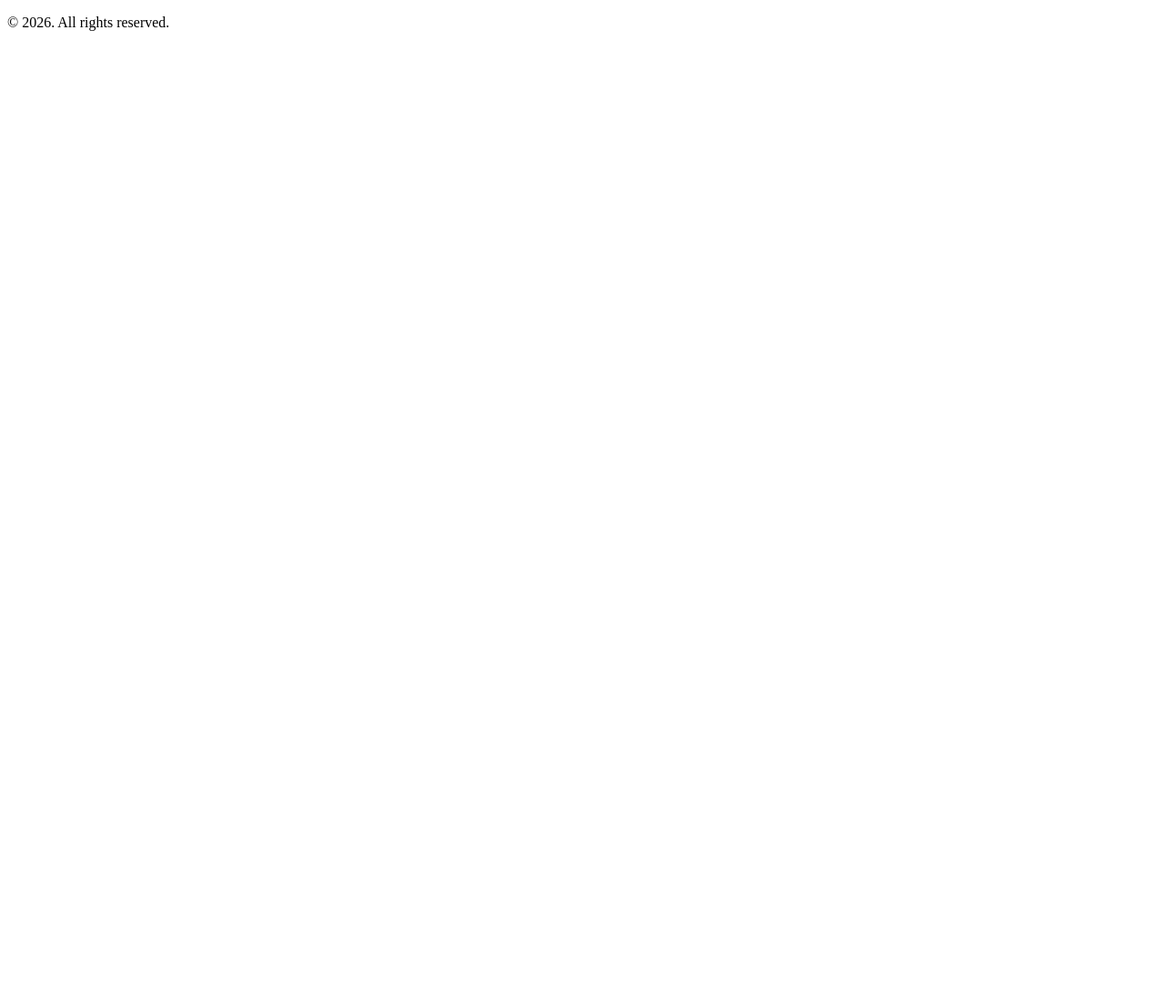
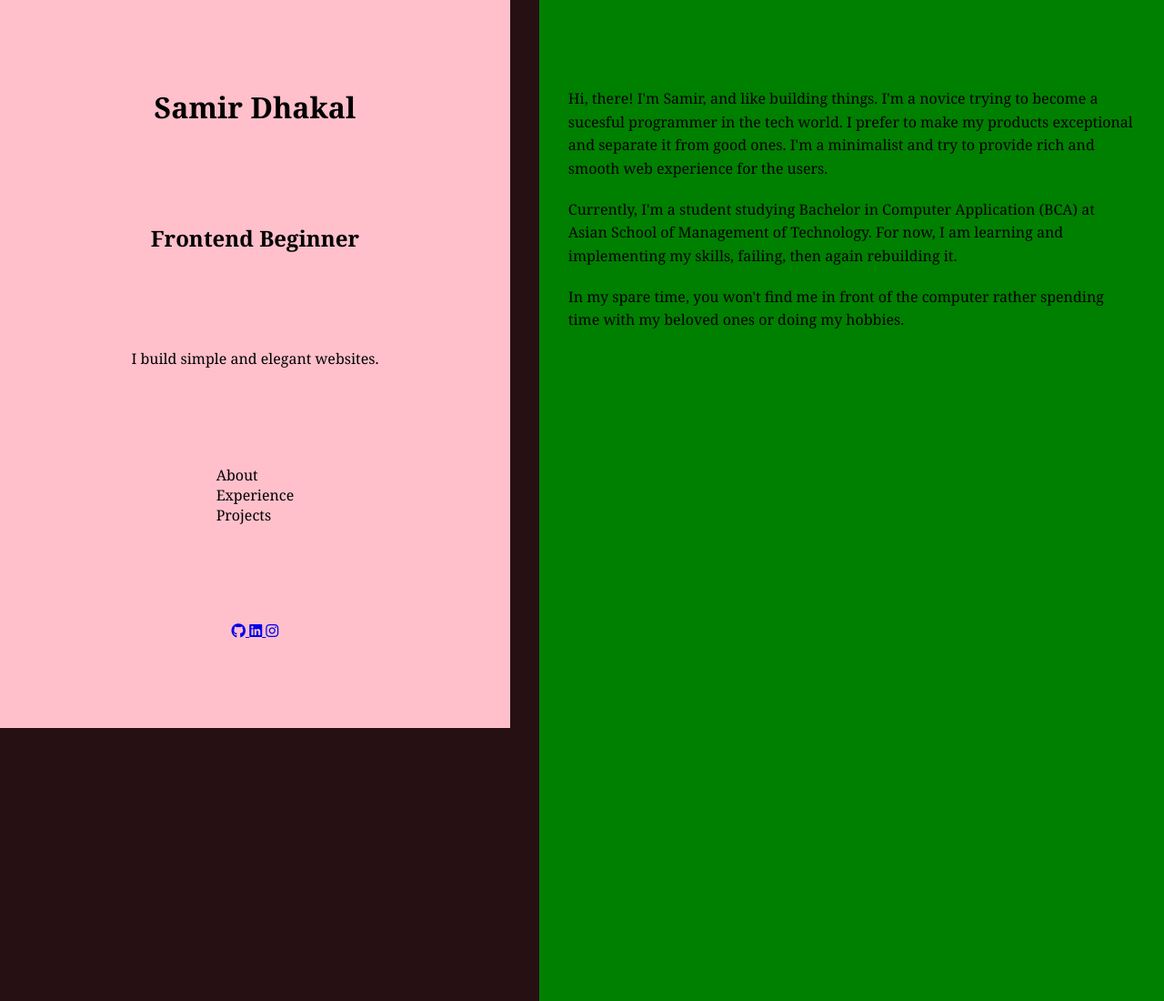
Before and after one commit to samirdhakal648-cmd/portfolio-v1, a plain HTML site: page index.html in a window 1280 px wide. Shown: the top 1100 px of the page at 91% size. Before the commit the page ends 800 px from the top, so only its background shows below. Drawn offline with Linux system fonts and the light colour scheme.

Commit message:
Create the basic layout of the website

```diff
--- a/css/styles.css
+++ b/css/styles.css
@@ -3,8 +3,52 @@
     margin: 0;
     padding: 0;
 }
+
 body {
-    font-family: sans-serif;
-    background-color: #0f172a;
-    color: whitesmoke;
+    font-family: Georgia, 'Times New Roman', Times, serif;
+    background-color: oklch(18% 0.01 260);
+    color: #94a3b8;
 }
+
+.portfolio-container {
+    display: flex;
+    justify-content: space-between;
+    min-height: 100vh;
+    max-width: 1280px;
+    margin: 0 auto;
+    gap: 2rem;
+    background-color: rgba(255, 0, 0, 0.1);
+}
+
+.left-section {
+    width: 45%;
+    height: 100vh;
+    display: flex;
+    flex-direction: column;
+    align-items: center;
+    justify-content: space-between;
+    position: sticky;
+    top: 0;
+    padding: 6rem 0;
+    background-color: pink;
+    color: black;
+}
+
+ul {
+    list-style: none;
+}
+
+
+.right-section {
+    width: 55%;
+    height: 200vh;
+    padding: 6rem 2rem;
+    background-color: green;
+    color: black;
+    line-height: 1.6;
+}
+
+.right-section p {
+    margin-bottom: 1.2rem;
+
+}
--- a/index.html
+++ b/index.html
@@ -5,18 +5,76 @@
     <meta charset="UTF-8">
     <meta name="viewport" content="width=device-width, initial-scale=1.0">
     <title>Samir's Portfolio</title>
+    <link rel="stylesheet" href="css/styles.css">
+    <link rel="stylesheet" href="https://cdnjs.cloudflare.com/ajax/libs/font-awesome/6.5.1/css/all.min.css">
 </head>
 
 <body>
 
     <main>
 
+        <div class="portfolio-container">
+            <div class="left-section">
+                <h1>Samir Dhakal</h1>
+
+                <h2>Frontend Beginner</h2>
+
+                <p>I build simple and elegant websites.</p>
+
+                <header>
+                    <nav class="navigations">
+                        <ul>
+                            <li><a>About</a></li>
+                            <li><a>Experience</a></li>
+                            <li><a>Projects</a></li>
+
+                        </ul>
+                    </nav>
+                </header>
+
+                <footer class="socials">
+                    <a href="https://github.com" target="_blank" aria-label="GitHub">
+                        <i class="fa-brands fa-github"></i>
+                    </a>
+
+                    <a href="https://linkedin.com" target="_blank" aria-label="LinkedIn">
+                        <i class="fa-brands fa-linkedin"></i>
+                    </a>
+
+                    <a href="https://instagram.com" target="_blank" aria-label="Instagram">
+                        <i class="fa-brands fa-instagram"></i>
+                    </a>
+
+                </footer>
+
+            </div>
+
+            <div class="right-section">
+                <div>
+                    <p>
+                        Hi, there! I'm Samir, and like building things. I'm a novice trying to become a sucesful
+                        programmer in the tech world. I prefer to make my products exceptional and separate it from good
+                        ones. I'm a minimalist and try to provide rich and smooth web experience for the users.
+                    </p>
+
+                    <p>
+                        Currently, I'm a student studying Bachelor in Computer Application (BCA) at Asian School of
+                        Management of Technology. For now, I am learning and implementing my skills, failing, then again
+                        rebuilding
+                        it.
+                    </p>
+
+                    <p>
+                        In my spare time, you won't find me in front of the computer rather spending time with my
+                        beloved ones or doing my hobbies.
+                    </p>
+                </div>
+            </div>
+
+        </div>
+
     </main>
-
-    <footer>
-        <p>© 2026. All rights reserved.</p>
-    </footer>
 
 </body>
 
-</html>
+<html>
```
